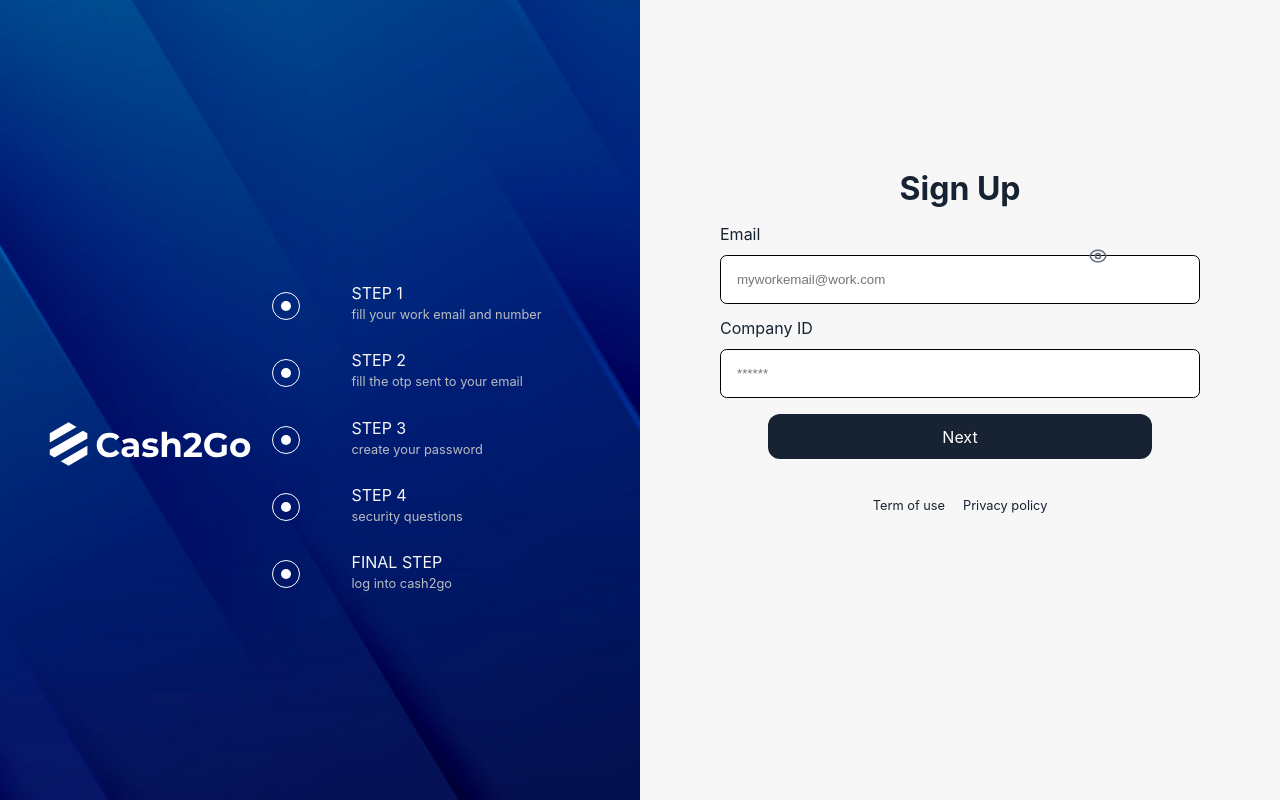
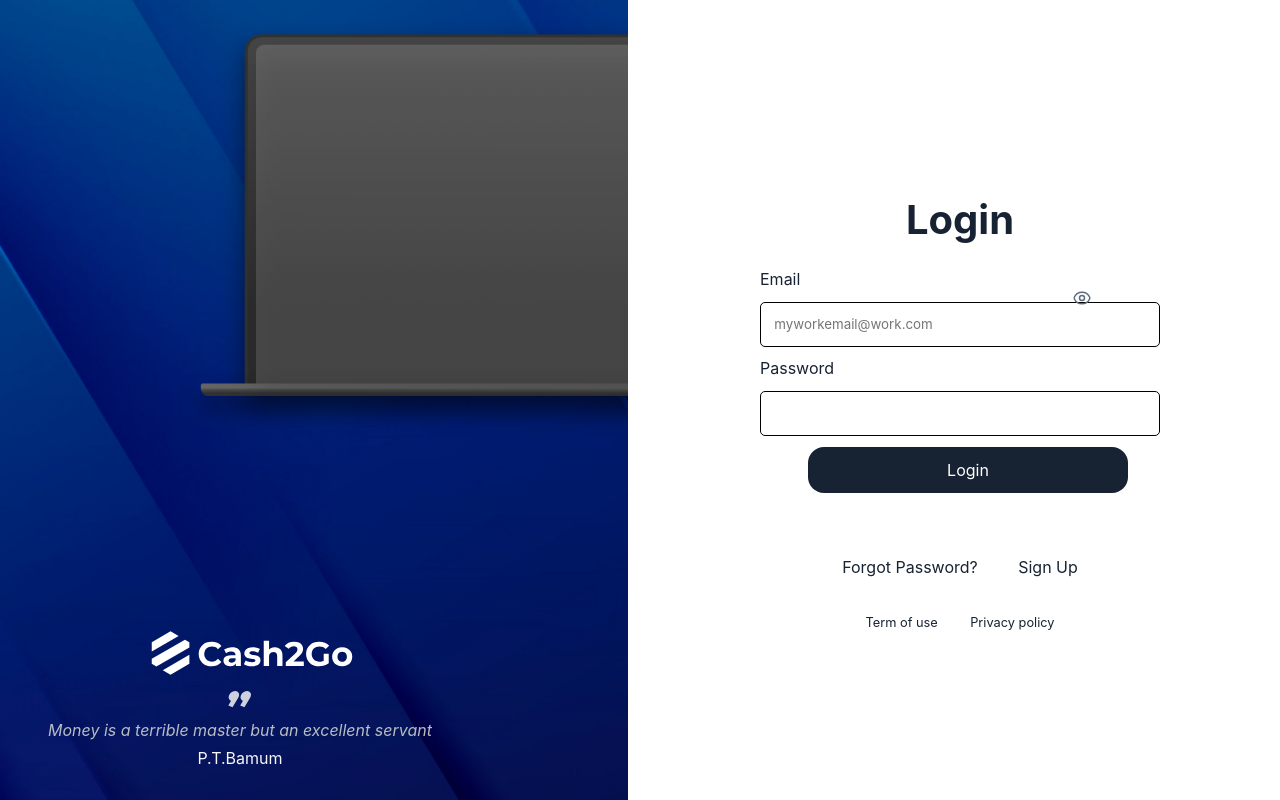
Before and after one commit to joyibeh93/Cash2go-loan-app, a React (Create React App) app: page / in a window 1280 px wide. Built offline with nearby package versions, Linux system fonts and the light colour scheme; the HTML template or start-up script is replaced by a standard one.

Commit message:
made change to the router

```diff
--- a/src/App.js
+++ b/src/App.js
@@ -21,8 +21,8 @@ function App() {
         <Route path="/resetpassword" element={<ResetPassword />} />
         <Route path="/signupstep4" element={<SignUpStep4 />} />
         <Route path="/signupstep3" element={<SignUpStep3 />} />
-        <Route path="/login" element={<Login />} />
-        <Route exact path="/" element={<SignUpStep1 />} />
+        <Route exact path="/" element={<Login />} />
+        <Route path="/signupstep1" element={<SignUpStep1 />} />
         <Route path="/resetpassword2" element={<PasswordResetPage />} />
         <Route path="/predictioninfo" element={<PredictionInfoPage />} />
         <Route path="/contactinfo" element={<ContactInfoPage />} />
```
